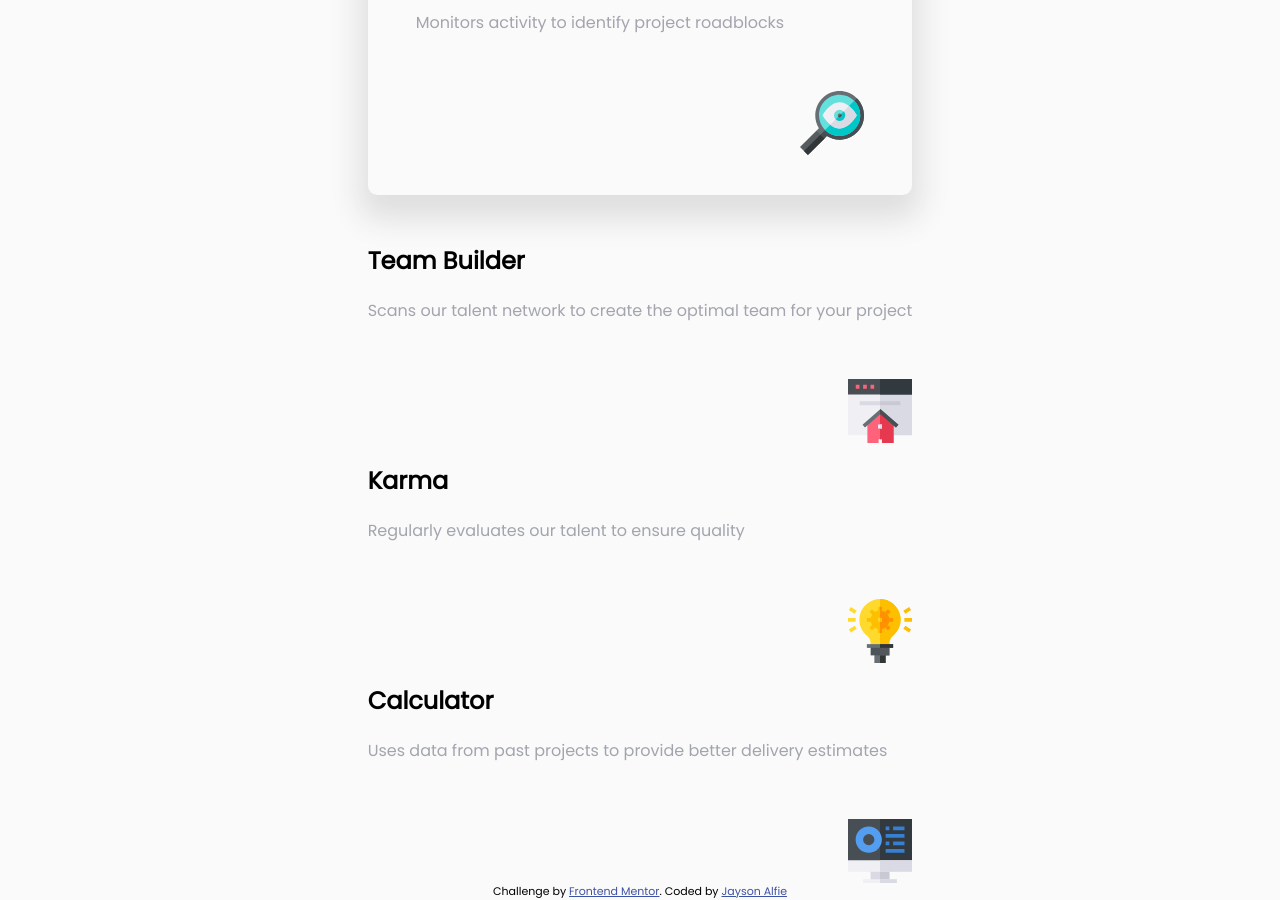
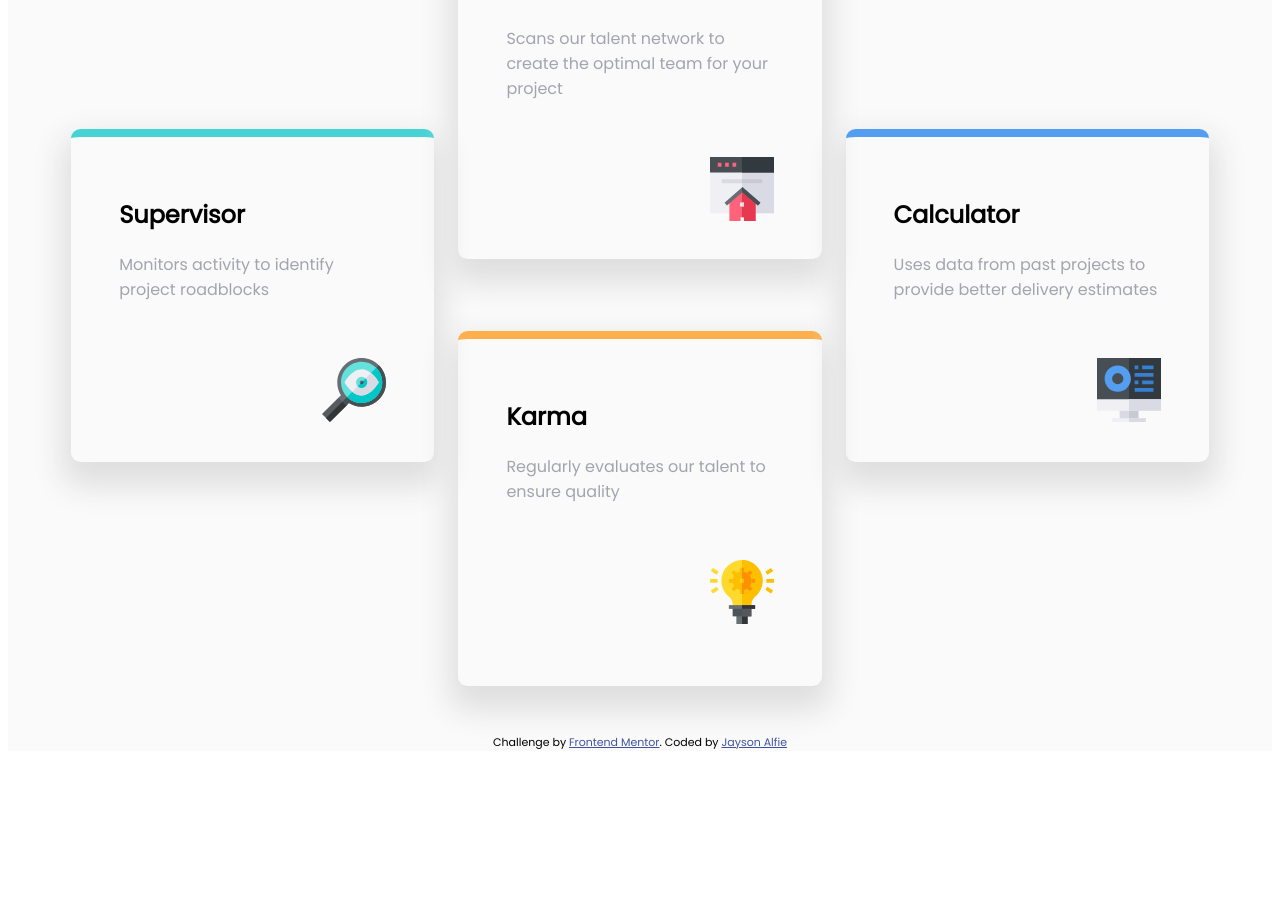
Before and after one commit to jaysonalfie/Four-card-feature-section, a React (Vite) app: page / in a window 1280 px wide. Shown: the part 529-1429 px from the top of the page. After the commit the page ends 1288 px from the top, so only its background shows below. Built offline with nearby package versions, Linux system fonts and the light colour scheme.

Commit message:
added grid container and media queries

```diff
--- a/src/components/CardSection.jsx
+++ b/src/components/CardSection.jsx
@@ -8,11 +8,11 @@ import Calculator from "../assets/images/icon-calculator.svg";
 const CardSection = () => {
   return (
     <>
-      <body>
+      <div className="body">
        <div className="container">
        <header>
           <h1 className="header__title">Reliable, efficient delivery</h1>
-          <h1>Powered by Technology</h1>
+          <h1 className="header__subtitle">Powered by Technology</h1>
           <p>
             {" "}
             Our Artificial Intelligence powered tools use millions of project
@@ -71,7 +71,7 @@ const CardSection = () => {
             <Link to="https://github.com/jaysonalfie">Jayson Alfie</Link>
           </div>
         </main>
-      </body>
+      </div>
     </>
   );
 };
--- a/src/components/style.css
+++ b/src/components/style.css
@@ -21,7 +21,7 @@
   --very-Light-Gary: hsl(0, 0%, 98%);
 }
 
-body {
+.body {
   margin: 0;
   font-family: "Poppins", sans-serif;
   font-size: 1rem;
@@ -57,21 +57,6 @@ p {
   /*Cards*/
 /*Box shadows values
 1- horixontal offset, 2-vertical offset, 3-blur radius, 4- spread radius, 5-shadow color*/
-.card__supervisor{
-    margin-bottom: 3rem;
-    padding:2.5rem 3rem;
-    /* border:3px solid red; */
-    border-radius: 0.6rem;
-    box-shadow: 0 1rem 1.9rem .5rem #dedede;
-    border-top:.4rem solid var(--cyan-color);
-}
-
-.card__img{
-  display: flex;
-  justify-content: right;
-  padding-top:2.5rem;
-}
-
 header {
   padding: 6rem 0;
   text-align: center;
@@ -82,10 +67,56 @@ header .header__title{
     letter-spacing: 0.05rem;
 }
 
+.card__supervisor{
+  margin-bottom: 3rem;
+  padding:2.5rem 3rem;
+  /* border:3px solid red; */
+  border-radius: 0.6rem;
+  box-shadow: 0 1rem 1.9rem .5rem #dedede;
+  border-top:.5rem solid var(--cyan-color);
+
+
+}
+
+.card__img{
+  display: flex;
+  justify-content: right;
+  padding-top:2.5rem;
+  }
+
+.card__teamBuilder{
+  margin-bottom: 3rem;
+  padding: 2.4rem 3rem;
+  border-radius: 0.6rem;
+  box-shadow: 0 1rem 1.9rem .5rem #dedede;
+  border-top: .5rem solid var(--red-color);
+
+}
+
+.card__karma{
+  margin-bottom: 3rem;
+  padding:2.5rem 3rem;
+  border-radius: 0.6rem;
+  box-shadow: 0 1rem 1.9rem .5rem #dedede;
+  border-top: .5rem solid var(--orange-color);
+
+}
+
+.card__calculator{
+  margin-bottom: 3rem;
+  padding: 2.5rem 3rem;
+  border-radius: 0.6rem;
+  box-shadow: 0 1rem 1.9rem .5rem #dedede;
+  border-top: .5rem solid var(--blue-color);
+
+}
 
 
 
+.cards{
 
+
+}
 
 .attribution {
   font-size: 11px;
@@ -94,3 +125,61 @@ header .header__title{
 .attribution a {
   color: hsl(228, 45%, 44%);
 }
+
+/*Media queries*/
+@media only screen and (min-width:600px){
+  .cards{
+    display: grid;
+    grid-template-columns: repeat(2, 1fr);
+    gap: 1.4rem;
+  }
+}
+
+
+
+
+@media only screen and (min-width:1200px){
+
+  /*
+-Grid areas defines  how the grid items  will be laid out by naming the different ares of the grid
+-first row has three sections
+-second row has three sections
+-Grid template rows defines the height of each row in the grid
+-Grid template columns  defines the width of each column in the grid
+*/
+.header__title{
+  font-size: 2.1rem;
+}
+
+.header__subtitle{
+  font-size: 2.1rem;
+}
+  .cards {
+    display: grid;
+    gap:1.5rem;
+    grid-template-columns: repeat(3, 1fr);
+    grid-template-rows: repeat(2, 1fr);
+    grid-template-areas:
+       "start mid1 end"
+       "start mid2 end";
+  }
+
+  .card__supervisor{
+     /*shows the position of the element within the grid container*/
+    grid-area: start;
+    align-self: center;
+  }
+
+  .card__teamBuilder{
+    grid-area: mid1;
+  }
+
+  .card__karma{
+    grid-area: mid2;
+  }
+
+  .card__calculator{
+    grid-area: end;
+    align-self: center;
+  }
+}
```
